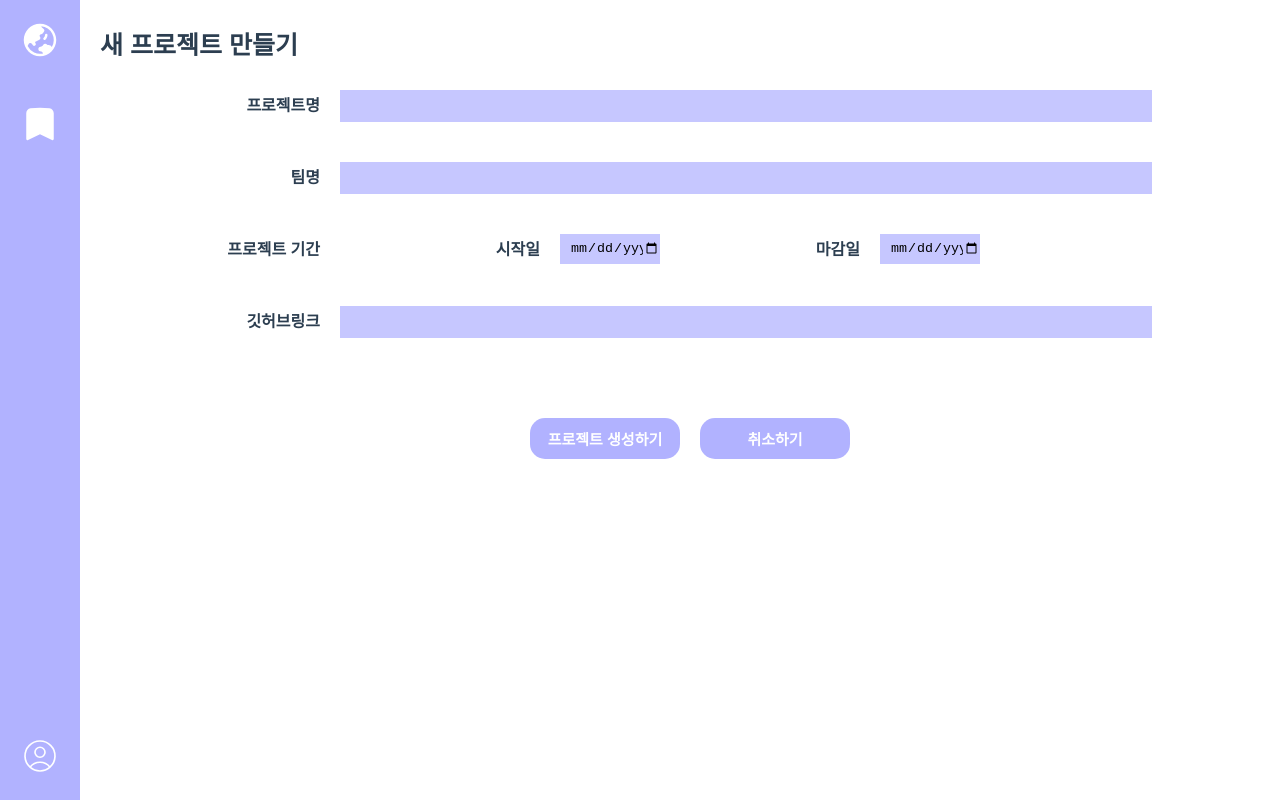
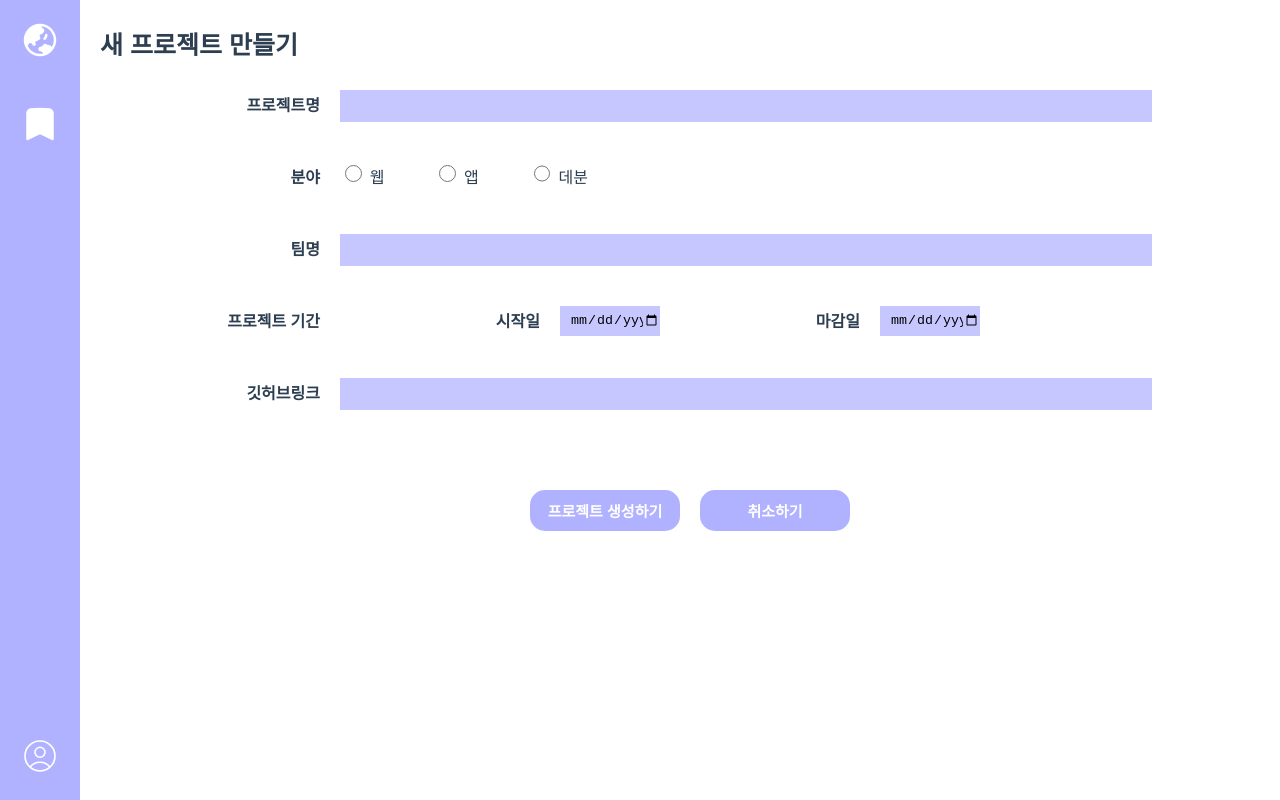
Before and after one commit to springvuet-front/frontend, a Vue app: page /createnew in a window 1280 px wide. Built offline with nearby package versions, Linux system fonts and the light colour scheme.

Commit message:
Add RadioButton

```diff
--- a/src/views/CreateNewView.vue
+++ b/src/views/CreateNewView.vue
@@ -4,6 +4,17 @@
   <div class="bTitle">새 프로젝트 만들기</div>
   <div class="bInputText">
     <div class="elementName">프로젝트명</div><input type="text" v-model="projectName">
+  </div>
+  <div class="bInputText">
+    <div class="elementName">분야</div>
+    <div class="bInputField">
+      <input type="radio" v-model="projectField" value="웹"/>
+      <label>웹</label>
+      <input type="radio" v-model="projectField" value="앱"/>
+      <label>앱</label>
+      <input type="radio" v-model="projectField" value="데분"/>
+      <label>데분</label>
+    </div>
   </div>
   <div class="bInputText">
     <div class="elementName">팀명</div><input type="text" v-model="projectTeam">
@@ -38,6 +49,11 @@
   flex-direction: row;
   padding: 20px;
 }
+.bInputField{
+  display:flex;
+  width: 800px;
+
+}
 .bInputDate{
   display: flex;
   flex-direction: row;
@@ -47,6 +63,23 @@
   font-size: 25px;
   padding-top: 20px;
   font-weight: bold;
+}
+.bInputField label{
+  display: flex;
+  flex-direction: row;
+  font-size: 12pt;
+  padding-right: 50px;
+  padding-left: 5px;
+  justify-content: center;
+}
+[type="radio"] {
+  /* vertical-align: middle;
+  appearance: none;
+  border: max(2px, 0.1em) solid gray;
+  border-radius: 50%;
+   */
+  width: 1.25em;
+  height: 1.25em;
 }
 .elementName{
   width: 200px;
@@ -91,6 +124,7 @@ export default {
     return {
       projectName:'',
       projectTeam:'',
+      projectField:'',
       projectStartDate:'',
       projectEndDate:'',
       projectGitLink:'',
```
